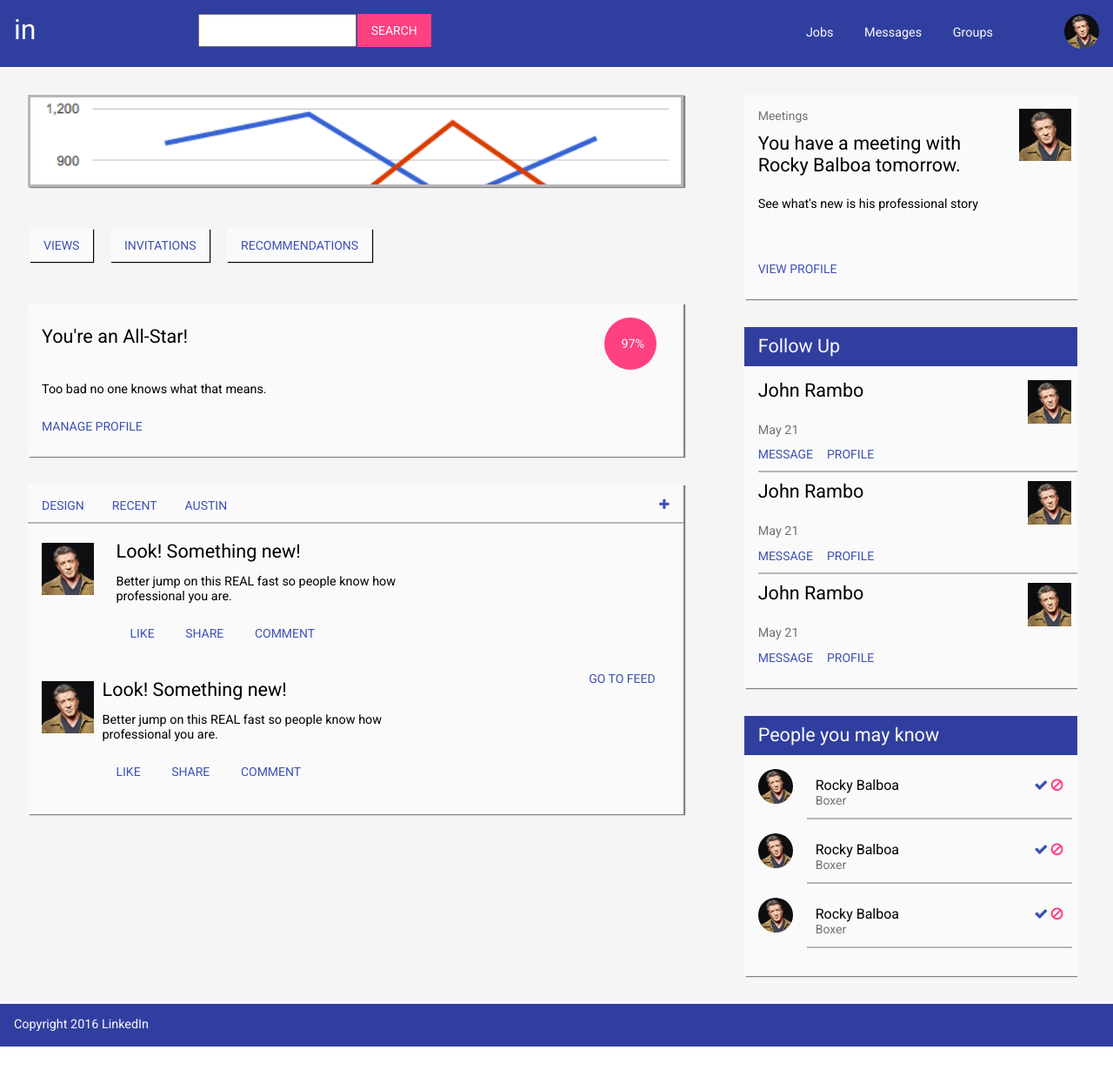
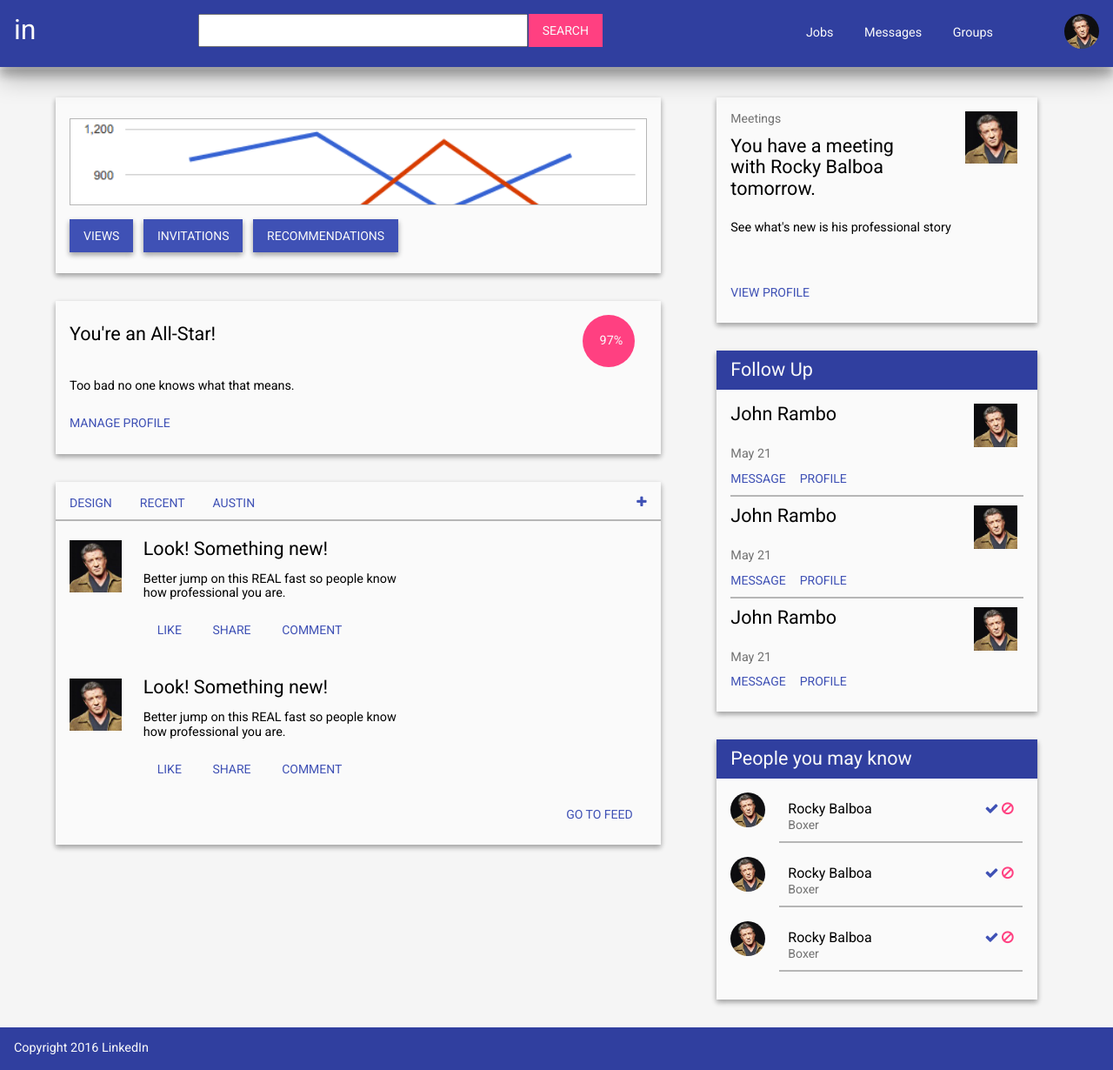
Before and after one commit to davidpowellme/linkedin, a Jekyll site: the page built from linked-in-material/index.html, in a window 1280 px wide and 1230 px high. Shown: the whole window at 87% size. Built offline with Jekyll 4.4.1, drawn with Linux system fonts in a browser that asks for light colours; nearby versions of some CDN libraries.

Commit message:
fixed grid, added rows, drop shadow

```diff
--- a/linked-in-material/_includes/header.html
+++ b/linked-in-material/_includes/header.html
@@ -6,6 +6,8 @@
 		<label for="search">
 			<input type="text" class="search-input">
 			<input type="submit" value="search" class="search-submit">
+			<i class="fa fa-bars"></i>
+			<i class="fa fa-search"></i>
 		</label>
 	</div>
 	<div class="col-lg-4">
--- a/linked-in-material/css/main.scss
+++ b/linked-in-material/css/main.scss
@@ -175,6 +175,10 @@
 	box-sizing: border-box;
 }
 
+html {
+	font-size: 16px;
+}
+
 body {
 	font-family: 'Roboto', sans-serif;
 	font-size: 0.9rem;
@@ -188,7 +192,6 @@
 
 .sidebar {
 	display: none;
-	overflow: hidden;
 }
 
 @media (min-width: 900px) {
@@ -202,20 +205,28 @@
 		}
 	}
 }
+
+.wrapper {
+		padding-top: 5rem;
+	}
+
 .my-wrapper {
 	background-color: $color-bg-2;
 	overflow: hidden;
-	padding: 1rem;
+	padding: 1rem 5% 1rem 5%;
 }
 .sitemain {
-	margin: 0;
-	overflow: hidden;
+	margin: 0 auto;
 }
 @media (max-width: 899px) {
 	.sitemain {
 		margin: 0 auto;
 		width: 95%;
 	}
+}
+
+.row {
+	margin: 0.5rem 0;
 }
 
 .button {
@@ -229,9 +240,9 @@
 }
 
 .rbutton {
-	background: $color-bg;
-	box-shadow: 1px 1px 1px black;
-
+	background: $color-primary;
+	box-shadow: 0 3px 6px rgba(0,0,0,0.16), 0 3px 6px rgba(0,0,0,0.23);
+	color: $color-bg;
 }
 
 .card-title {
@@ -249,9 +260,12 @@
 
 .site-header {
 	background: $color-primary-dark;
+	box-shadow: 0 14px 28px rgba(0,0,0,0.25), 0 10px 10px rgba(0,0,0,0.22);
 	color: $color-bg;
 	overflow: hidden;
-	padding: 1rem 1rem 1rem 1rem;;
+	padding: 1rem 1rem 1rem 1rem;
+	position: fixed;
+	width: 100%;
 
 	.logo {
 		font-size: 2rem;
@@ -263,10 +277,19 @@
 		display: none;
 	}
 
+	i {
+		float: right;
+		font-size: 2rem;
+		margin-right: 0.5rem;
+		padding: 0.2rem;
+	}
+
 	.search-input {
+		display: none;
 		font-size: 14px;
 		margin-right: -3px;
 		padding: 9px;
+		width: 75%;
 
 		&:focus {
 			outline: none;
@@ -276,6 +299,7 @@
 		background: $color-accent;
 		border: none;
 		color: $color-bg;
+		display: none;
 		font-size: 14px;
 		padding: 11px 16px;
 		text-transform: uppercase;
@@ -290,6 +314,18 @@
 		width: 40px;
 	}
 
+}
+
+@media (min-width: 650px) {
+	.site-header {
+		i {
+			display: none;
+		}
+		.search-submit,
+		.search-input {
+			display: inline-block;
+		}
+	}
 }
 
 @media (min-width: 900px) {
@@ -318,19 +354,13 @@
 
 .card {
 	background: $color-bg;
-	box-shadow: 2px 1px 1px grey;
-	margin: 1rem;
+	box-shadow: 0 3px 6px rgba(0,0,0,0.16), 0 3px 6px rgba(0,0,0,0.23);
+	margin-top: 1rem;
+	margin-bottom: 1rem;
 	overflow: hidden;
 	padding: 1rem;
 }
 
-.g-card {
-	background: $color-bg;
-	border: 3px solid $color-divider;
-	box-shadow: 2px 1px 1px grey;
-	margin: 1rem;
-	overflow: hidden;
-}
 
 @media (min-width: 900px) {
 
@@ -350,18 +380,18 @@
 .graph {
 		background: url(/images/graph.png) 0 0 no-repeat;
 		background-size:cover;
+		border: 1px solid $color-divider;
 		height: 100px;
 }
 
-.notifications {
-	margin: 1.5rem 0;
+.alerts {
 
-	.wrapper {
-		margin: 0 auto;
-		padding-left: 10px;
+	.rbutton {
+		margin: 0.5rem 0.5rem 0 0;
+		text-align: center;
 
-		.button {
-			margin: 0.5rem;
+		&:last-child {
+			margin-right: 0;
 		}
 	}
 }
@@ -517,7 +547,10 @@
 	}
 
 	.more {
+
+		.button {
 			float: right;
+		}
 	}
 }
 
--- a/linked-in-material/index.html
+++ b/linked-in-material/index.html
@@ -3,23 +3,29 @@
 ---
 <div class="my-wrapper">
 <main class="col-lg-8 sitemain">
-<section class="col-sm-12 col-md-12 col-lg-11 g-card">
+<section class="col-sm-12 col-md-12 col-lg-11">
+  <div class="card">
+    <div class="row">
       <div class="graph"></div>
-</section>
-<section class="col-sm-12 col-md-12 col-lg-11 notifications">
-  <div class="wrapper">
+      <div class="row alerts">
         <a href="#" class="button rbutton">Views</a>
         <a href="#" class="button rbutton">Invitations</a>
         <a href="#" class="button rbutton">Recommendations</a>
       </div>
+    </div>
+  </div>
 </section>
-<section class="col-sm-12 col-md-12 col-lg-11 card profile">
+<section class="col-sm-12 col-md-12 col-lg-11">
+  <div class="row card profile">
     <h2 class="col-sm-8">You're an All-Star!</h2>
     <div class="col-sm-4 pie-chart">97%</div>
     <p class="col-sm-12">Too bad no one knows what that means.</p>
     <a href="#" class="button">Manage Profile</a>
+  </div>
 </section>
-<section class="col-sm-12 col-md-5 col-lg-4 card meetings">
+<div>
+<section class="col-sm-12 col-md-6 col-lg-4">
+  <div class="row card meetings">
     <div class="col-sm-8 title"><span class="cat">Meetings</span>
     <h2>You have a meeting with Rocky Balboa tomorrow.</h2>
     </div>
@@ -30,8 +36,10 @@
     <p>See what's new is his professional story</p>
     <a href="#" class="button">View Profile</a>
     </div>
+  </div>
 </section>
-<section class="col-sm-12 col-md-5 col-lg-4 card follow">
+<section class="col-sm-12 col-md-6 col-lg-4">
+  <div class="row card follow">
     <h2 class="card-title">Follow Up</h2>
     <article>
       <h2 class="col-sm-8">John Rambo</h2>
@@ -54,8 +62,11 @@
       <a href="#" class="button">Message</a>
       <a href="#" class="button">Profile</a>
     </article>
+  </div>
 </section>
-<section class="col-sm-12 col-md-12 col-lg-11 card feed">
+</div>
+<section class="col-sm-12 col-md-12 col-lg-11">
+  <div class="row card feed">
     <header>
       <nav>
         <ul>
@@ -80,7 +91,7 @@
     </article>
     <article class="col-sm-12 col-md-12 col-lg-8">
       <div class="col-sm-3 prof-pic"></div>
-    <div class="col-sm-9">
+      <div class="col-sm-9 post">
       <h2>Look! Something new!</h2>
       <p>Better jump on this REAL fast so people know how professional you are.</p>
       <ul class="interact">
@@ -90,9 +101,11 @@
       </ul>
       </div>
     </article>
-  <div class="more"><a href="#" class="button">Go to feed</a></div>
+    <div class="col-sm-12 col-md-12 col-lg-12 more"><a href="#" class="button">Go to feed</a></div>
+  </div>
 </section>
-<section class="col-sm-12 col-md-12 col-lg-4 card people">
+<section class="col-sm-12 col-md-12 col-lg-4">
+  <div class="row card people">
     <h2 class="card-title">People you may know</h2>
     <article>
       <div class="col-sm-2 prof-pic"></div>
@@ -133,10 +146,12 @@
         </div>
       </div>
     </article>
+  </div>
 </section>
 </main>
 <aside class="col-lg-4 sidebar">
-  <section class="col-sm-12 col-md-5 col-lg-12 card meetings">
+  <section class="col-sm-12 col-md-5 col-lg-12">
+    <div class="row card meetings">
       <div class="col-sm-8 title"><span class="cat">Meetings</span>
       <h2>You have a meeting with Rocky Balboa tomorrow.</h2>
       </div>
@@ -147,8 +162,10 @@
       <p>See what's new is his professional story</p>
       <a href="#" class="button">View Profile</a>
       </div>
+    </div>
   </section>
-  <section class="col-sm-12 col-md-5 col-lg-12 card follow">
+  <section class="col-sm-12 col-md-5 col-lg-12">
+    <div class="row card follow">
       <h2 class="card-title">Follow Up</h2>
       <article>
         <h2 class="col-sm-8">John Rambo</h2>
@@ -171,8 +188,10 @@
         <a href="#" class="button">Message</a>
         <a href="#" class="button">Profile</a>
       </article>
+    </div>
   </section>
-  <section class="col-sm-12 col-md-12 col-lg-12 card people">
+  <section class="col-sm-12 col-md-12 col-lg-12">
+    <div class="row card people">
       <h2 class="card-title">People you may know</h2>
       <article>
         <div class="col-sm-2 prof-pic"></div>
@@ -213,6 +232,7 @@
           </div>
         </div>
       </article>
+    </div>
   </section>
 </aside>
 </div>
```
Lines whose indentation alone changed are shown as unchanged.
